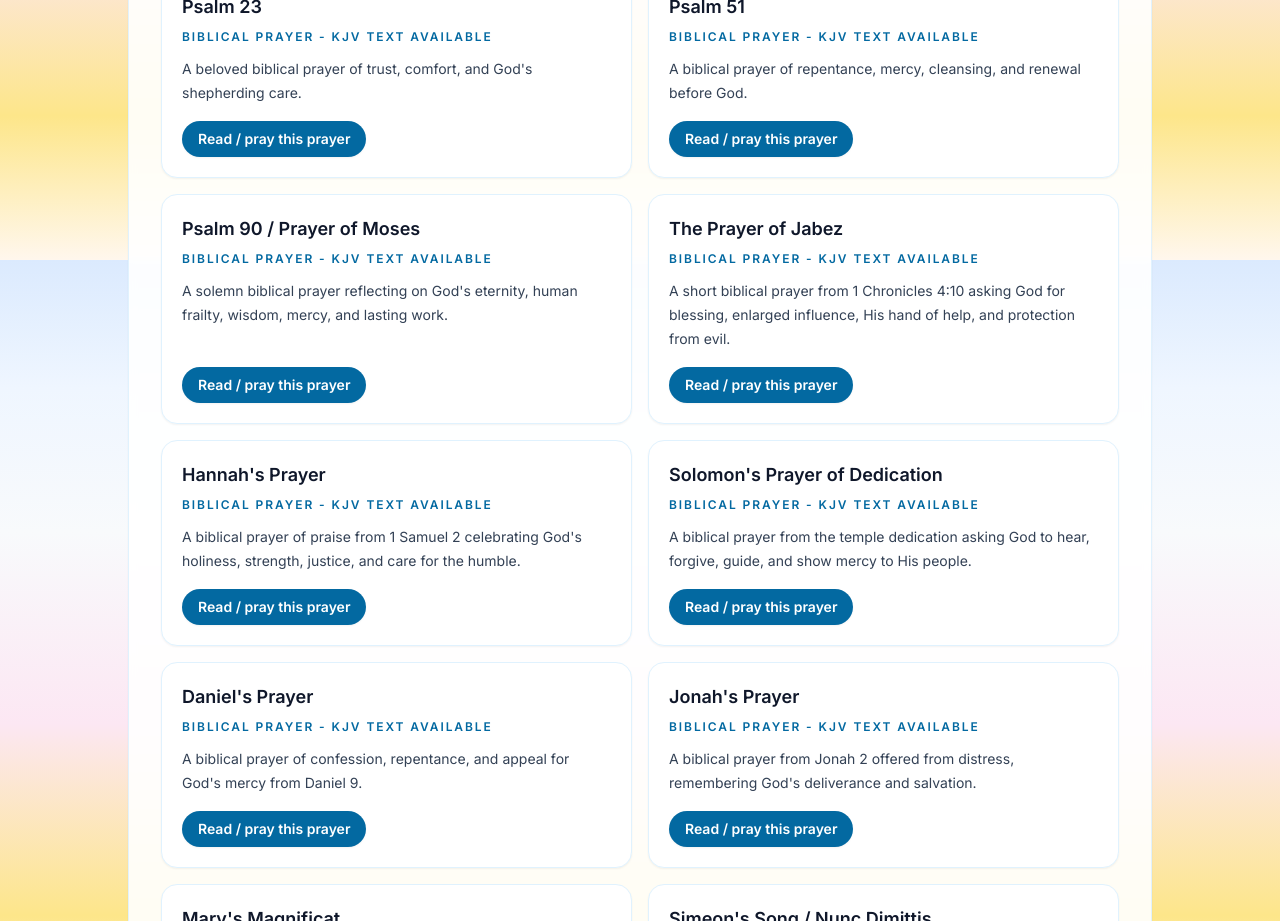
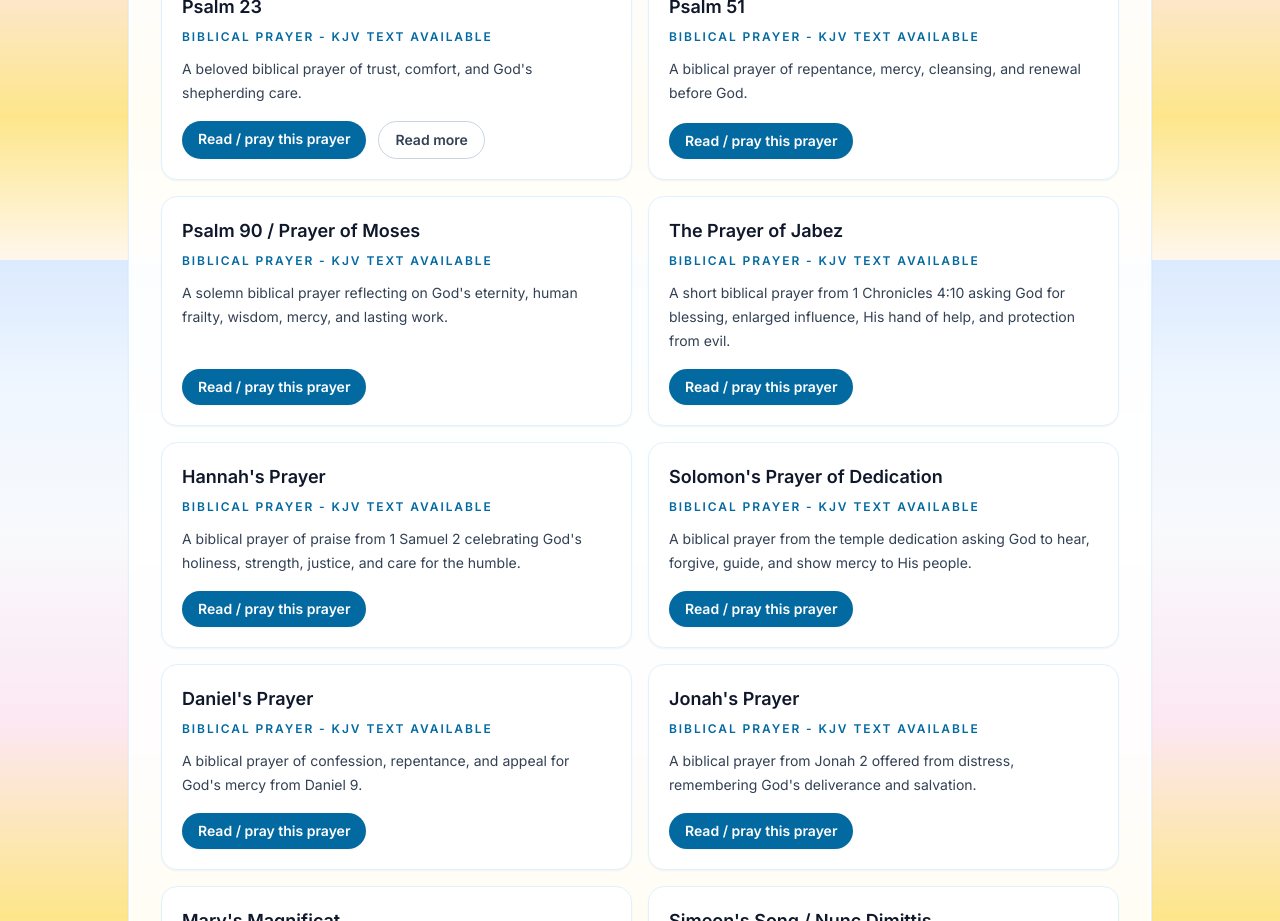
Before and after one commit to Skkyfarm/pray-with-god, a Next.js app: page /prayer-types/catholic in a window 1280 px wide. Shown: the part 1340-2261 px from the top of the page. Built offline with nearby package versions, Linux system fonts and the light colour scheme; no server answers.

Commit message:
Wire Catholic named prayer read more links

```diff
--- a/app/prayer-types/catholic/page.tsx
+++ b/app/prayer-types/catholic/page.tsx
@@ -3,6 +3,7 @@
 import type { Metadata } from "next";
 import Link from "next/link";
 import { getPrayerTypePrayHref } from "@/lib/prayerTypeLinks";
+import { getNamedPrayerDetailHref } from "@/lib/namedPrayerDetails";
 import { CATHOLIC_PRAYER_TYPES } from "@/lib/catholicPrayerTypes";
 
 export const metadata: Metadata = {
@@ -52,7 +53,7 @@ function getFoundationalPrayerActionLabel(name: string) {
 }
 
 function getFoundationalPrayerReadMoreHref(name: string) {
-  return null;
+  return getNamedPrayerDetailHref("catholic", name);
 }
 
 const CATHOLIC_FOUNDATIONAL_PRAYERS = [
@@ -292,7 +293,7 @@ export default function CatholicPrayerTypesPage() {
           {CATHOLIC_PRAYER_TYPES.map((item) => (
             <article
               key={item.slug}
-              className="pwg-guided-action flex h-full flex-col rounded-3xl border border-sky-100 bg-white/90 p-6 shadow-sm backdrop-blur-sm"
+              className="pwg-guided-action flex h-full flex-col rounded-3xl border border-sky-100 bg-white/90 p-6 shadow-sm backdrop-blur-sm transition hover:-translate-y-0.5 hover:border-sky-200 hover:shadow-[0_0_28px_rgba(14,165,233,0.18)]"
             >
               <h2 className="text-2xl font-semibold">{item.title}</h2>
 
@@ -303,7 +304,7 @@ export default function CatholicPrayerTypesPage() {
               <div className="mt-6 flex flex-wrap gap-3">
                 <Link
                   href={getPrayerTypePrayHref("catholic", item.title)}
-                  className="pwg-guided-action rounded-full bg-sky-700 px-5 py-3 text-sm font-semibold text-white shadow-sm hover:bg-sky-800"
+                  className="pwg-guided-action rounded-full bg-sky-700 px-5 py-3 text-sm font-semibold text-white shadow-sm transition hover:bg-sky-800 hover:shadow-[0_0_22px_rgba(14,165,233,0.35)] focus:outline-none focus-visible:ring-4 focus-visible:ring-sky-200"
                 >
                   Pray this type
                 </Link>
```
